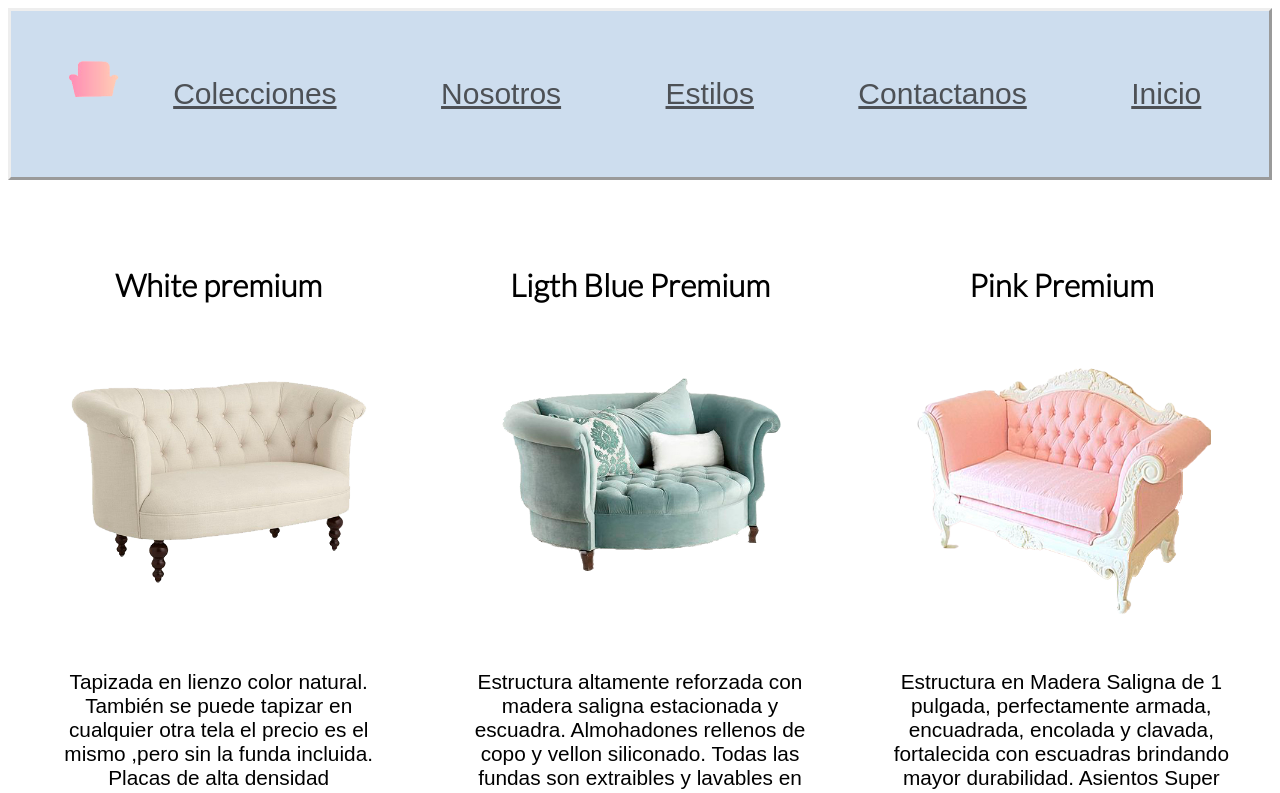
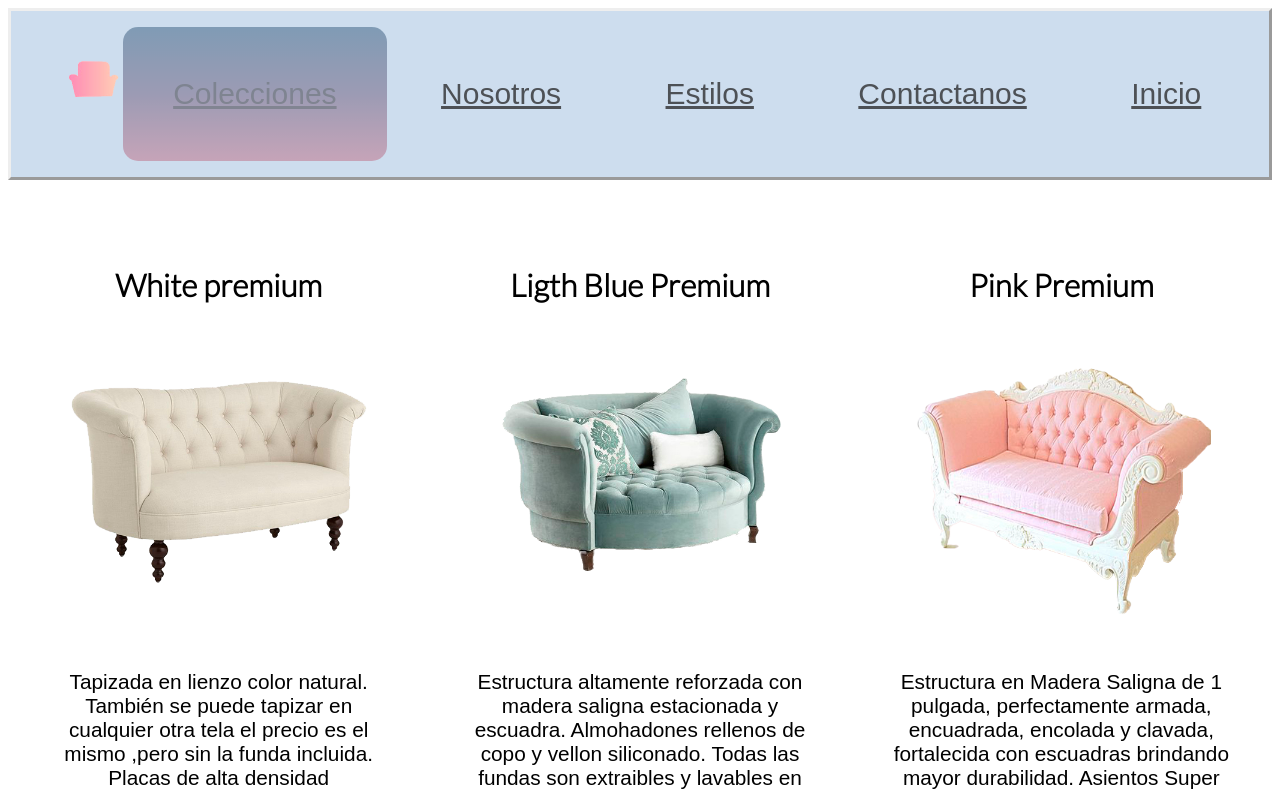
Before and after one commit to gastluna/weisy, a plain HTML site: page colecciones.html in a window 1280 px wide. In both pictures the pointer is over the link "Colecciones". Shown: the top 793 px of the page. Drawn offline with Linux system fonts and the light colour scheme; a web font is replaced by a local one.

Commit message:
Se agregaron las animaciones

```diff
--- a/CSS/estilo.css
+++ b/CSS/estilo.css
@@ -329,3 +329,22 @@ header   {
     white-space: pre;
 }
 }
+/* Animaciones */
+.menu a:hover  {
+
+    transition: width 50%;
+    transition-timing-function: cubic-bezier(0.1, 0.7, 1.0, 0.1);
+    background: #355C7D;
+    background: linear-gradient(to top, #C06C84, #6C5B7B, #355C7D);
+    opacity: 50%;
+    border-radius: 15px;
+}
+
+.galeria img:hover    {
+    transition: transform 3s ease-in-out;
+    transform: rotate(360deg);
+}
+
+#pie a:hover {
+    color: #C06C84
+}
```
